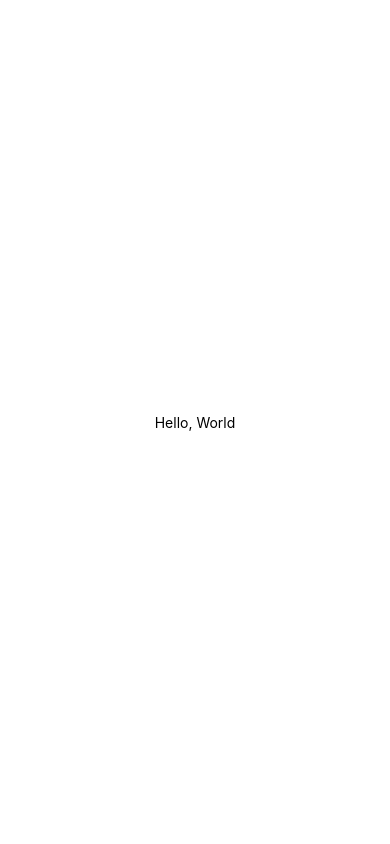
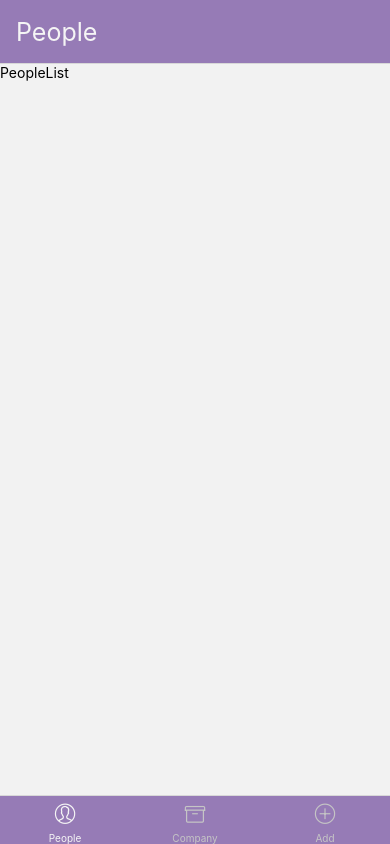
Before and after one commit to luvgangwani/crm-tutorial-react-native, a React Native app: screen / in a window 390 px wide. Built offline with nearby package versions, Linux system fonts and the light colour scheme.

Commit message:
Setup bottom navigation bar

```diff
--- a/App.tsx
+++ b/App.tsx
@@ -13,12 +13,16 @@ import {
 } from 'react-native';
 import { Provider, useSelector } from 'react-redux';
 import store from './src/redux/store';
+import { NavigationContainer } from '@react-navigation/native';
+import Navigation from './src/components/Navigation';
 
 function App(): React.JSX.Element {
   return (
     <Provider store={store}>
       <View style={styles.container}>
-        <Text>Hello, World</Text>
+        <NavigationContainer>
+          <Navigation />
+        </NavigationContainer>
       </View>
     </Provider>
   )
@@ -27,8 +31,6 @@ function App(): React.JSX.Element {
 const styles = StyleSheet.create({
   container: {
     flex: 1,
-    justifyContent: 'center',
-    alignItems: 'center'
   },
 });
 
--- a/package.json
+++ b/package.json
@@ -10,9 +10,13 @@
     "test": "jest"
   },
   "dependencies": {
+    "@react-navigation/bottom-tabs": "^6.5.20",
+    "@react-navigation/native": "^6.1.17",
     "@reduxjs/toolkit": "^2.2.3",
     "react": "18.2.0",
     "react-native": "0.73.6",
+    "react-native-safe-area-context": "^4.9.0",
+    "react-native-screens": "^3.30.1",
     "react-native-vector-icons": "^10.0.3",
     "react-redux": "^9.1.0"
   },
@@ -25,6 +29,7 @@
     "@react-native/metro-config": "0.73.5",
     "@react-native/typescript-config": "0.73.1",
     "@types/react": "^18.2.6",
+    "@types/react-native-vector-icons": "^6.4.18",
     "@types/react-test-renderer": "^18.0.0",
     "babel-jest": "^29.6.3",
     "eslint": "^8.19.0",
--- /dev/null
+++ b/src/components/AddPerson.tsx
@@ -0,0 +1,16 @@
+import React from 'react'
+import { StyleSheet, Text, View } from 'react-native'
+
+function Add() {
+  return (
+    <View>
+        <Text>Add</Text>
+    </View>
+  )
+}
+
+const styles = StyleSheet.create({
+
+})
+
+export default Add
--- /dev/null
+++ b/src/components/CompanyList.tsx
@@ -0,0 +1,16 @@
+import React from 'react'
+import { StyleSheet, Text, View } from 'react-native'
+
+function Company() {
+  return (
+    <View>
+        <Text>Company</Text>
+    </View>
+  )
+}
+
+const styles = StyleSheet.create({
+
+})
+
+export default Company
--- /dev/null
+++ b/src/components/Navigation.tsx
@@ -0,0 +1,59 @@
+import React from 'react'
+import { createBottomTabNavigator } from '@react-navigation/bottom-tabs'
+import Icon from 'react-native-vector-icons/EvilIcons'
+import PeopleList from './PeopleList'
+import Company from './CompanyList'
+import Add from './AddPerson'
+
+const Tab = createBottomTabNavigator()
+
+function Navigation() {
+  return (
+    <Tab.Navigator initialRouteName='People' screenOptions={{
+        tabBarActiveTintColor: '#f5f5f5',
+        tabBarInactiveTintColor: '#c5c5c5',
+        tabBarStyle: {
+            backgroundColor: '#967bb6'
+        },
+        headerStyle: {
+            backgroundColor: '#967bb6'
+        },
+        headerTitleStyle: {
+            color: '#f5f5f5',
+            fontSize: 25,
+            fontWeight: 'normal',
+        }
+    }}>
+        <Tab.Screen
+        name='People'
+        component={PeopleList}
+        options={{
+            tabBarLabel: 'People',
+            tabBarIcon: ({ color }) => (
+                <Icon name={'user'} size={30} color={color} />
+            )
+        }} />
+        <Tab.Screen
+        name='Company'
+        component={Company}
+        options={{
+            tabBarLabel: 'Company',
+            tabBarIcon: ({ color }) => (
+                <Icon name={'archive'} size={30} color={color} />
+            )
+        }}></Tab.Screen>
+
+        <Tab.Screen
+        name='Add Person'
+        component={Add}
+        options={{
+            tabBarLabel: 'Add',
+            tabBarIcon: ({ color }) => (
+                <Icon name={'plus'} size={30} color={color} />
+            )
+        }}></Tab.Screen>
+    </Tab.Navigator>
+  )
+}
+
+export default Navigation
--- /dev/null
+++ b/src/components/PeopleList.tsx
@@ -0,0 +1,16 @@
+import React from 'react'
+import { StyleSheet, Text, View } from 'react-native'
+
+function PeopleList() {
+  return (
+    <View>
+        <Text>PeopleList</Text>
+    </View>
+  )
+}
+
+const styles = StyleSheet.create({
+
+})
+
+export default PeopleList
```
Also changed, not shown: 3 other files (tests, documents, lock files or other folders).
